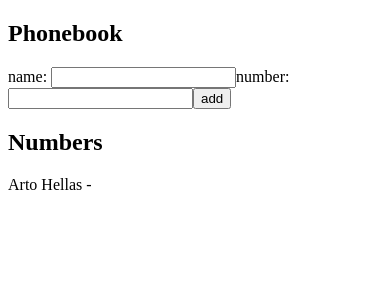
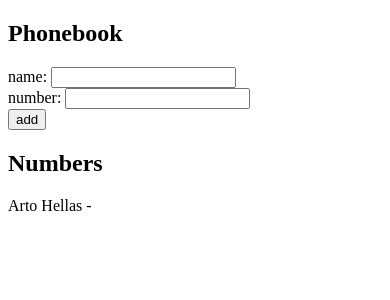
Before and after one commit to Jordan-Rob/FullStackOpen, a React (Create React App) app in the folder part2/the_phonebook/: page / in a window 390 px wide. Shown: the top 300 px of the page. Built offline with nearby package versions, Linux system fonts and the light colour scheme.

Commit message:
Exercise 2.8: The Phonebook Step3

```diff
--- a/part2/the_phonebook/src/App.js
+++ b/part2/the_phonebook/src/App.js
@@ -44,8 +44,8 @@ const App = () => {
       <div>
         <h2>Phonebook</h2>
         <form onSubmit={addPerson}>
-            name: <input value={newName} onChange={inputChange} />
-            number: <input value={newNum} onChange={numChange} />
+            <div> name: <input value={newName} onChange={inputChange} /> </div>
+            <div> number: <input value={newNum} onChange={numChange} /> </div>
             <button type="submit">add</button>
         </form>
         <h2>Numbers</h2>
```
